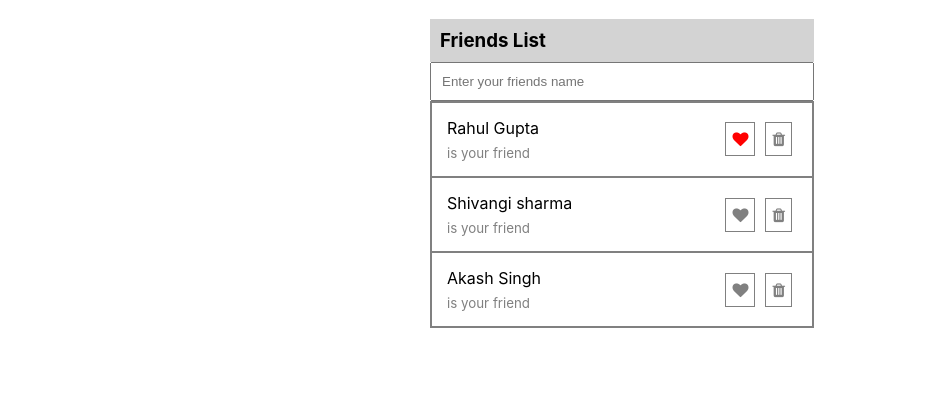
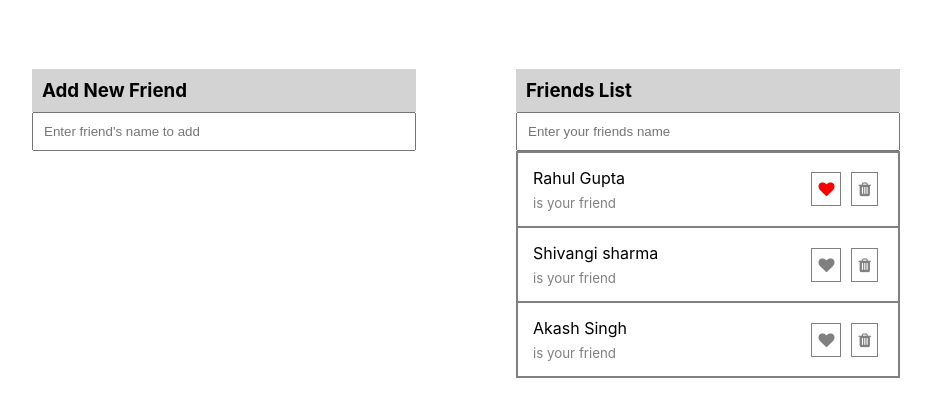
Before and after one commit to sharma-nitin/haptik-assignment, a React (Create React App) app: page / in a window 1280 px wide. Shown: the top 416 px of the page, without its empty margins (18-949 px from the left). Built offline with nearby package versions, Linux system fonts and the light colour scheme.

Commit message:
first commit

```diff
--- a/src/App.css
+++ b/src/App.css
@@ -1,5 +1,4 @@
 .list-container{
-  width: 30%;
   margin-top: 50px;
   margin: auto;
 }
--- a/src/friends-list.css
+++ b/src/friends-list.css
@@ -2,6 +2,20 @@
     background-color: lightgrey;
     padding: 10px;
     margin-bottom: 0px;
+}
+
+.application{
+    display: flex;
+}
+
+.add-friend{
+    width: 30%;
+    margin: 50px;
+}
+
+.friend-list{
+    width: 30%;
+    margin: 50px;
 }
 
 .searchbox{
--- a/src/friends-list.js
+++ b/src/friends-list.js
@@ -15,6 +15,7 @@ export const Friendslist = () => {
     const [isOpen, setIsOpen] = useState(false);
     const [search, setSearch] = useState('');
     const [deletecontact, setDeletecontact] = useState('');
+    const [newfriend, setnewfriend] = useState('');
 
     function toggleModal(friend) {
         setDeletecontact(friend.name);
@@ -58,8 +59,33 @@ export const Friendslist = () => {
         }
     }
 
+    function addNewFriend(event){
+        if(event.key ==='Enter'){
+          if(newfriend.length >0){
+              const new_friend = {
+                  name:newfriend,
+                  isfavourite:false
+              }
+              const existingcontacts = friends;
+              existingcontacts.push(new_friend);
+              setsearchedFriends([...existingcontacts]);
+              setnewfriend('');
+          } else {
+              return;
+          }
+        }
+    }
+
     return (
-        <div>
+        <div className="application">
+              <div className="add-friend">
+              <h3 className="header">Add New Friend</h3>
+              <input className="searchbox" type="text" placeholder="Enter friend's name to add"
+                onChange={e => setnewfriend(e.target.value)} onKeyPress={(e)=>addNewFriend(e)}>
+              </input>
+              </div>
+
+            <div className="friend-list">
             <h3 className="header">Friends List</h3>
             <input className="searchbox" type="text" placeholder="Enter your friends name" value={search} onChange={updateSearch}>
             </input>
@@ -106,6 +132,7 @@ export const Friendslist = () => {
 
                 }
             </ul>
+            </div>
         </div>
 
     )
```
